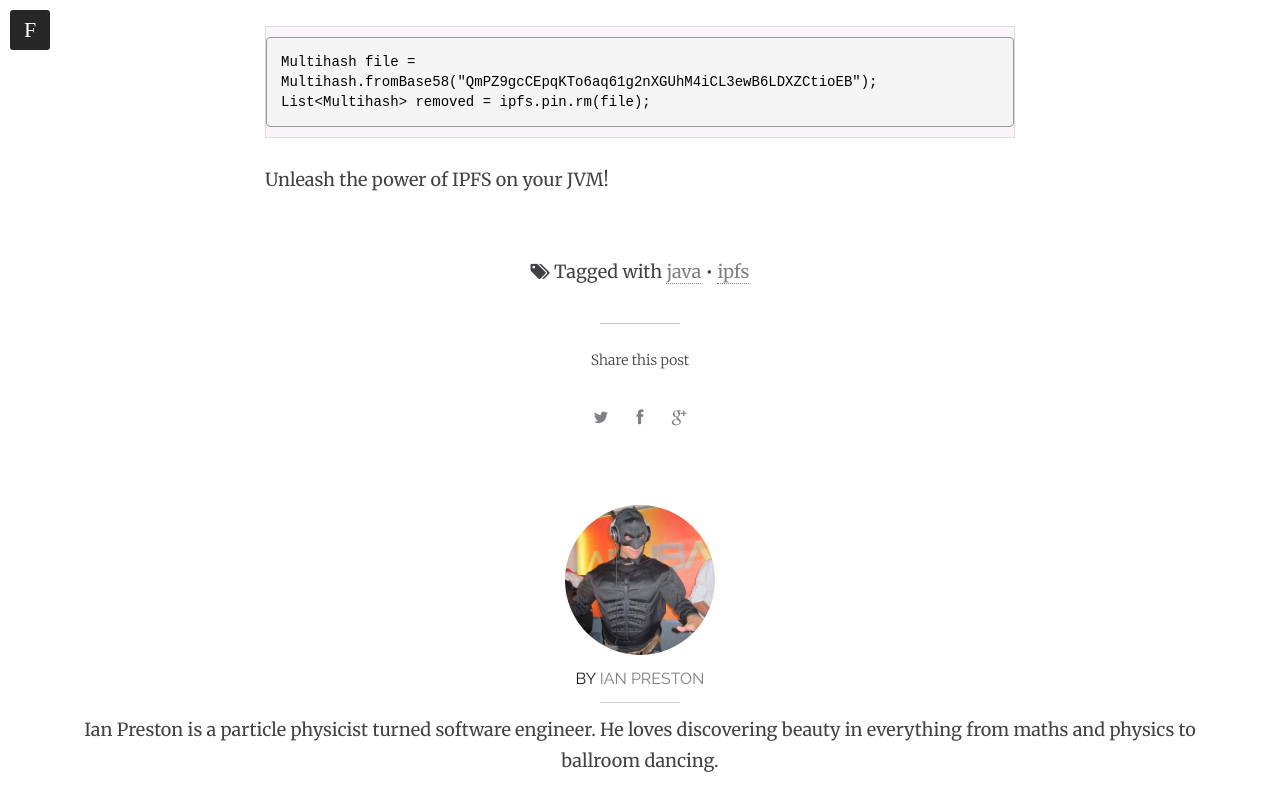
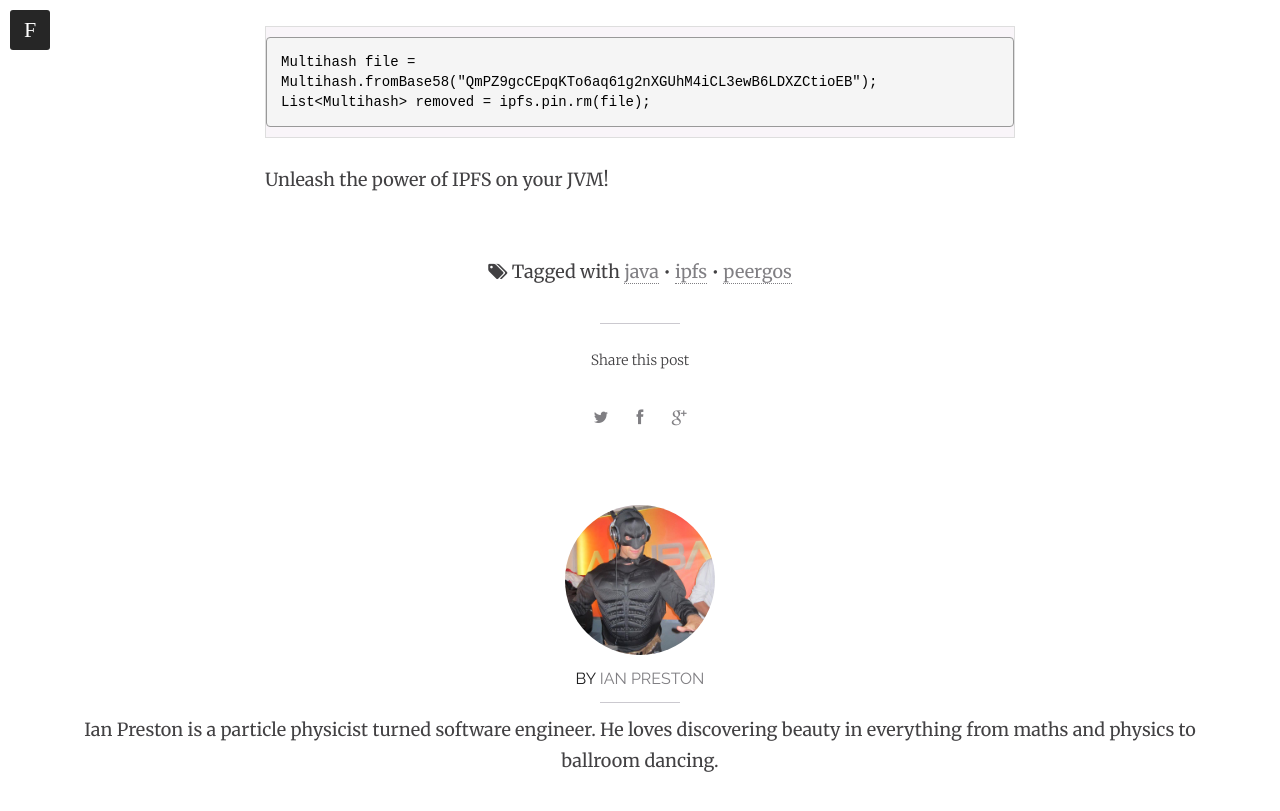
Before and after one commit to ianopolous/ianopolous.github.io, a Jekyll site: the page built from _posts/2015-09-27-IPFS.md, in a window 1280 px wide and 900 px high, scrolled down 3119 px. Shown: the top 811 px of the window. Built offline with Jekyll 4.4.1, drawn with Linux system fonts in a browser that asks for light colours; nearby versions of some CDN libraries.

Commit message:
peergos tag

```diff
--- a/_posts/2015-09-27-IPFS.md
+++ b/_posts/2015-09-27-IPFS.md
@@ -7,6 +7,7 @@ categories: java
 tags:
   - java
   - ipfs
+  - peergos
 comments: false
 mathjax: false
 featured: true
```
